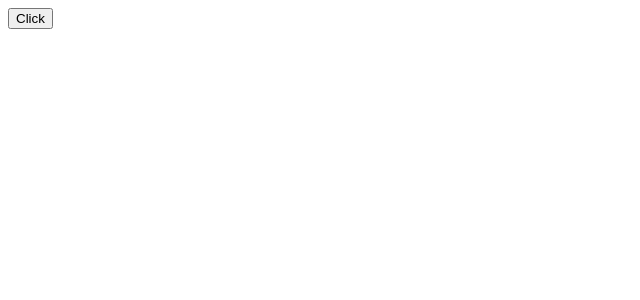
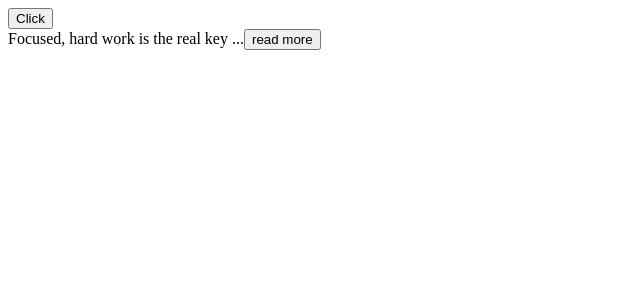
Before and after one commit to kevinisavailable/react-app-learn, a React (Create React App) app: page / in a window 1280 px wide. Shown: the top 300 px of the page, without its empty margins (0-640 px from the left). Built offline with nearby package versions, Linux system fonts and the light colour scheme.

Commit message:
Example 2 | useState

```diff
--- a/src/App.js
+++ b/src/App.js
@@ -1,10 +1,17 @@
 import React from "react";
 import ToggleComponent from "./example1"
+import Lesstext from './example2'
 
 function App() {
   return (
     <div>
       <ToggleComponent />
+      <Lesstext text={`Focused, hard work is the real key
+      to success. Keep your eyes on the goal,
+      and just keep taking the next step
+      towards completing it.`}
+      maxLength={35} />
+
      </div>
   );
 
--- /dev/null
+++ b/src/example2.js
@@ -0,0 +1,27 @@
+//This example shows a "text" read more or less when clicking on a button
+
+import React, { useState } from "react";
+
+function LessText({ text, maxLength }) {
+
+  const [hidden, setHidden] = useState(true);
+
+  if (text.length <= maxLength) {
+    return <span>{text}</span>;
+  }
+else{
+    return (
+        <span>
+          {hidden ? `${text.substr(0, maxLength).trim()} ...` : text}
+          {hidden ? (
+            <button onClick={() => setHidden(false)}> read more</button>
+          ) : (
+            <button onClick={() => setHidden(true)}> read less</button>
+          )}
+        </span>
+      );
+}
+
+}
+
+export default LessText;
```
